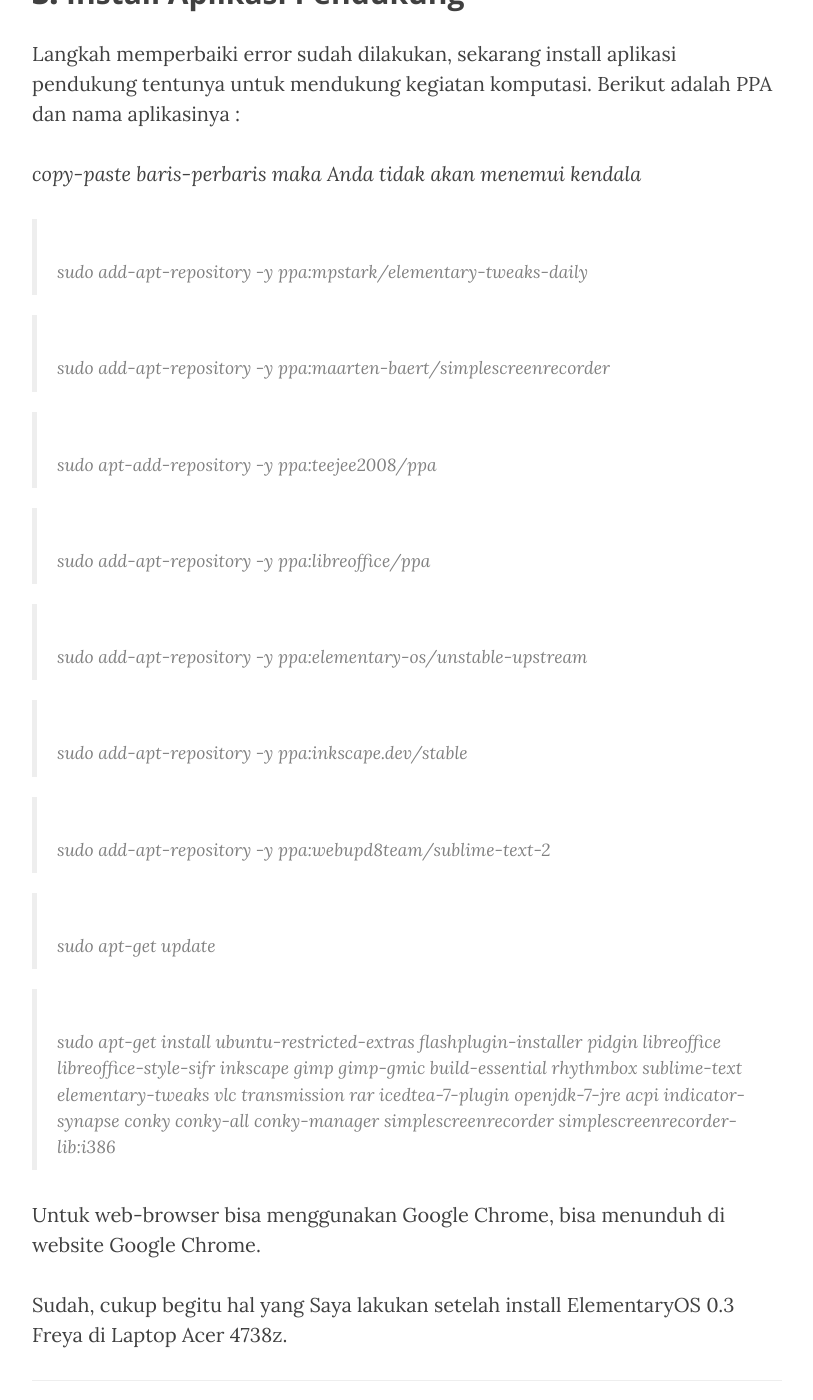
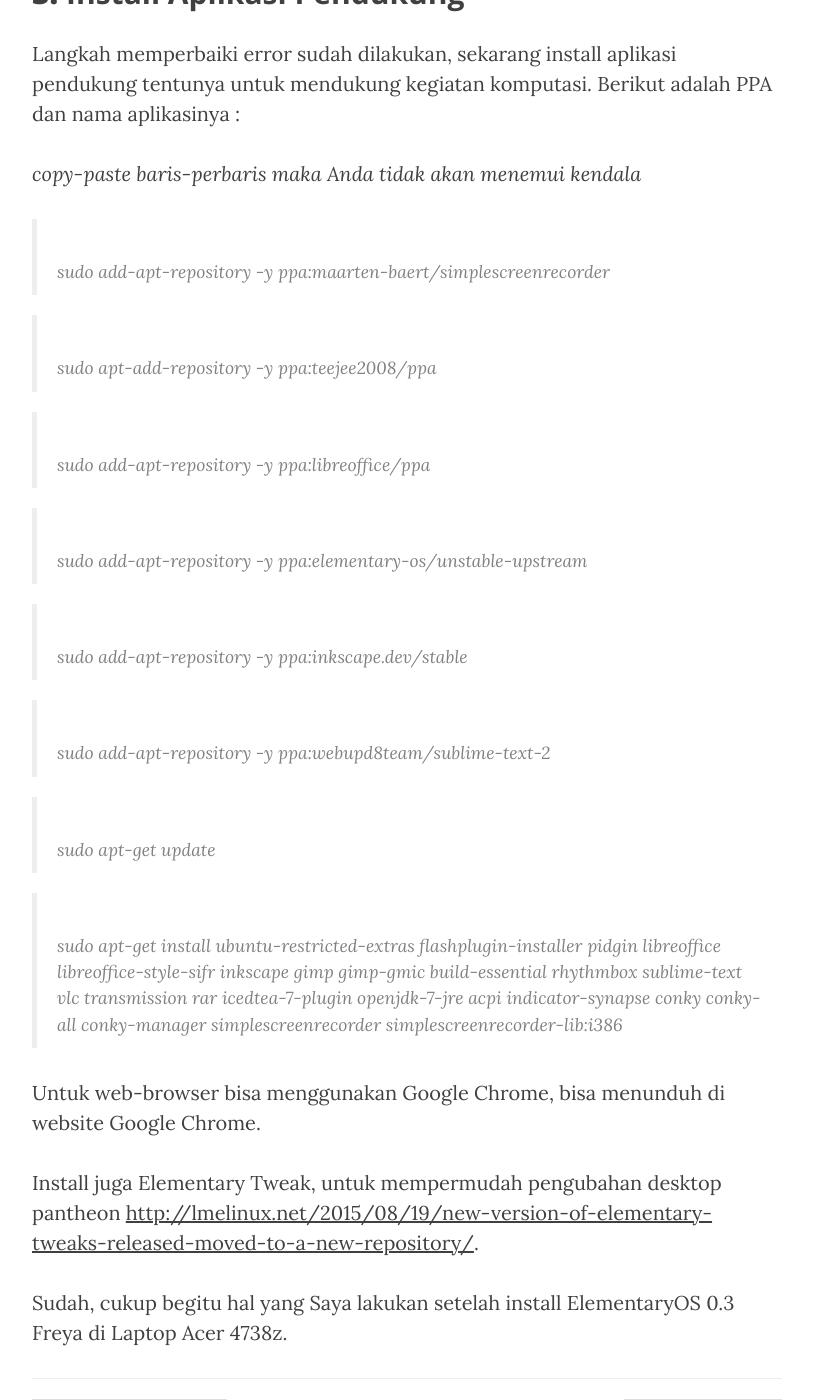
Before and after one commit to MashudiSudonym/diTerminal, a Jekyll site: the page built from _posts/2015-04-23-ElementaryOS-Acer-4738z.md, in a window 1280 px wide and 1400 px high, scrolled down 2985 px. Shown: the whole window, without its empty margins (233-1046 px from the left). Built offline with Jekyll 4.4.1, drawn with Linux system fonts in a browser that asks for light colours; nearby versions of some CDN libraries; comment, search, counter and statistics services are not loaded.

Commit message:
update elementary artikel

```diff
--- a/_posts/2015-04-23-ElementaryOS-Acer-4738z.md
+++ b/_posts/2015-04-23-ElementaryOS-Acer-4738z.md
@@ -66,8 +66,6 @@
 
 _copy-paste baris-perbaris maka Anda tidak akan menemui kendala_
 
-> sudo add-apt-repository -y ppa:mpstark/elementary-tweaks-daily
-
 > sudo add-apt-repository -y ppa:maarten-baert/simplescreenrecorder
 
 > sudo apt-add-repository -y ppa:teejee2008/ppa
@@ -82,8 +80,10 @@
 
 > sudo apt-get update
 
-> sudo apt-get install ubuntu-restricted-extras flashplugin-installer pidgin libreoffice libreoffice-style-sifr inkscape gimp gimp-gmic build-essential rhythmbox sublime-text elementary-tweaks vlc transmission rar icedtea-7-plugin openjdk-7-jre acpi indicator-synapse conky conky-all conky-manager simplescreenrecorder simplescreenrecorder-lib:i386
+> sudo apt-get install ubuntu-restricted-extras flashplugin-installer pidgin libreoffice libreoffice-style-sifr inkscape gimp gimp-gmic build-essential rhythmbox sublime-text vlc transmission rar icedtea-7-plugin openjdk-7-jre acpi indicator-synapse conky conky-all conky-manager simplescreenrecorder simplescreenrecorder-lib:i386
 
 Untuk web-browser bisa menggunakan Google Chrome, bisa menunduh di website Google Chrome.
 
+Install juga Elementary Tweak, untuk mempermudah pengubahan desktop pantheon [http://lmelinux.net/2015/08/19/new-version-of-elementary-tweaks-released-moved-to-a-new-repository/](http://lmelinux.net/2015/08/19/new-version-of-elementary-tweaks-released-moved-to-a-new-repository/).
+
 Sudah, cukup begitu hal yang Saya lakukan setelah install ElementaryOS 0.3 Freya di Laptop Acer 4738z.
```
